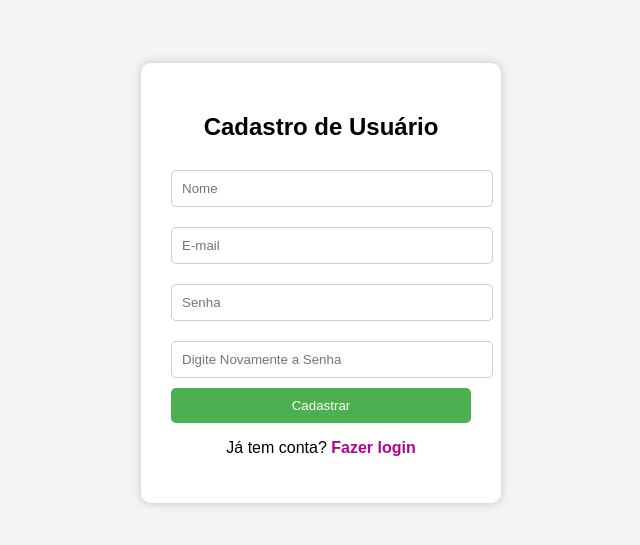
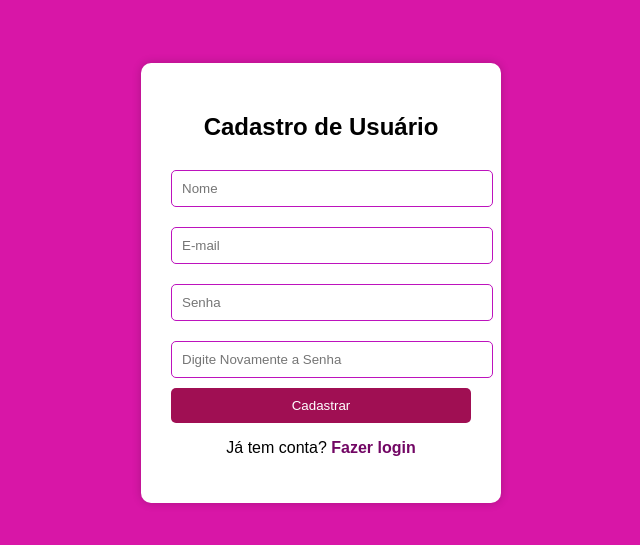
Before and after one commit to EricaElisia/cadastro-usuarios-api, a website: page Front/index.html in a window 1280 px wide. Shown: the part 125-670 px from the top of the page, without its empty margins (319-959 px from the left). Drawn offline with Linux system fonts and the light colour scheme.

Commit message:
Correção de cores

```diff
--- a/Front/Style.css
+++ b/Front/Style.css
@@ -1,6 +1,6 @@
 body{
 font-family: Arial;
-background:#f4f4f4;
+background:#d816a7;
 display:flex;
 justify-content:center;
 align-items:center;
@@ -9,7 +9,7 @@ height:100vh;
 
 a{
 text-decoration:none;
-color:#af0598;
+color:#720664;
 font-weight:bold;
 }
 
@@ -30,14 +30,14 @@ input{
 width:100%;
 padding:10px;
 margin:10px 0;
-border:1px solid #ccc;
+border:1px solid #bd13bd;
 border-radius:5px;
 }
 
 button{
 width:100%;
 padding:10px;
-background:#4CAF50;
+background:#a00f53;
 color:white;
 border:none;
 border-radius:5px;
@@ -45,7 +45,7 @@ cursor:pointer;
 }
 
 button:hover{
-background:#45a049;
+background:#5c067e;
 }
 
 #mensagem{
```
